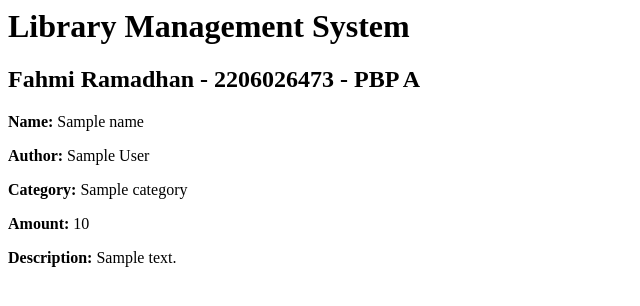
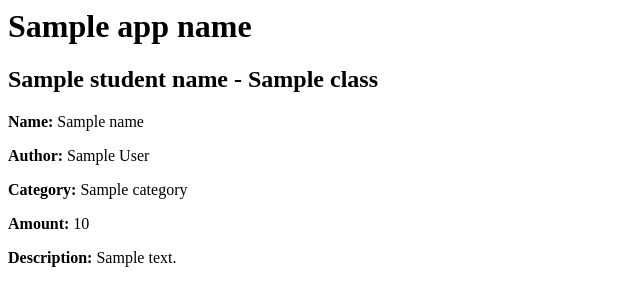
Before and after one commit to fahmi-ramadhan/library-app, a Django app: template main/templates/main.html in a window 1280 px wide. Shown: the top 306 px of the page, without its empty margins (0-640 px from the left). Run offline with Django 4.2, Linux system fonts and the light colour scheme; the template is opened without the code that fills it: most values are stand-ins (such as "Sample title", 1, 10 or a date in 2020).

Commit message:
Update `main.html`

```diff
--- a/main/templates/main.html
+++ b/main/templates/main.html
@@ -1,6 +1,6 @@
-<h1>Library Management System</h1>
+<h1>{{app_name}}</h1>
 
-<h2>Fahmi Ramadhan - 2206026473 - PBP A</h2>
+<h2>{{student_name}} - {{class}}</h2>
 
 <p><strong>Name: </strong>{{name}}</p>
 <p><strong>Author: </strong>{{author}}</p>
```
